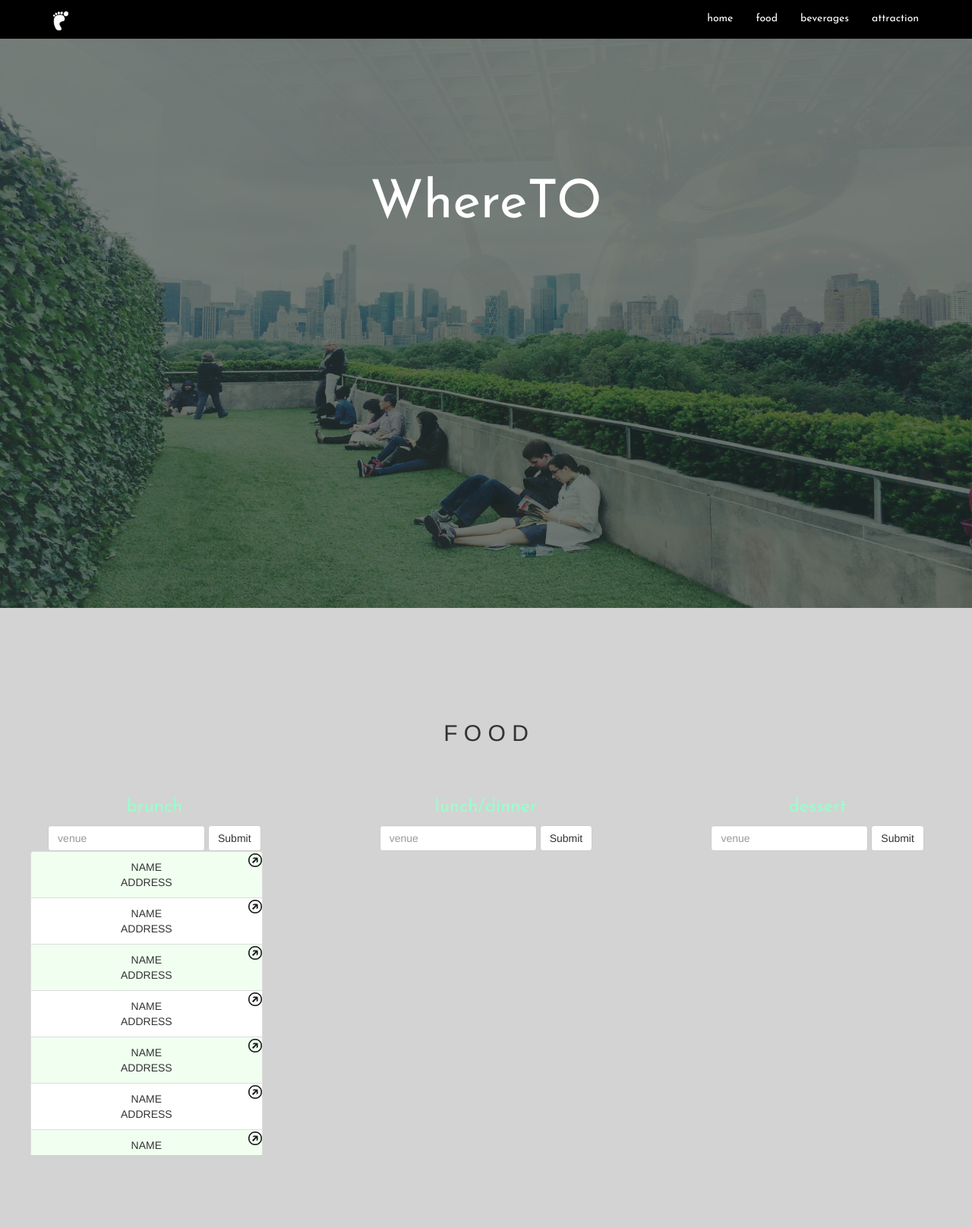
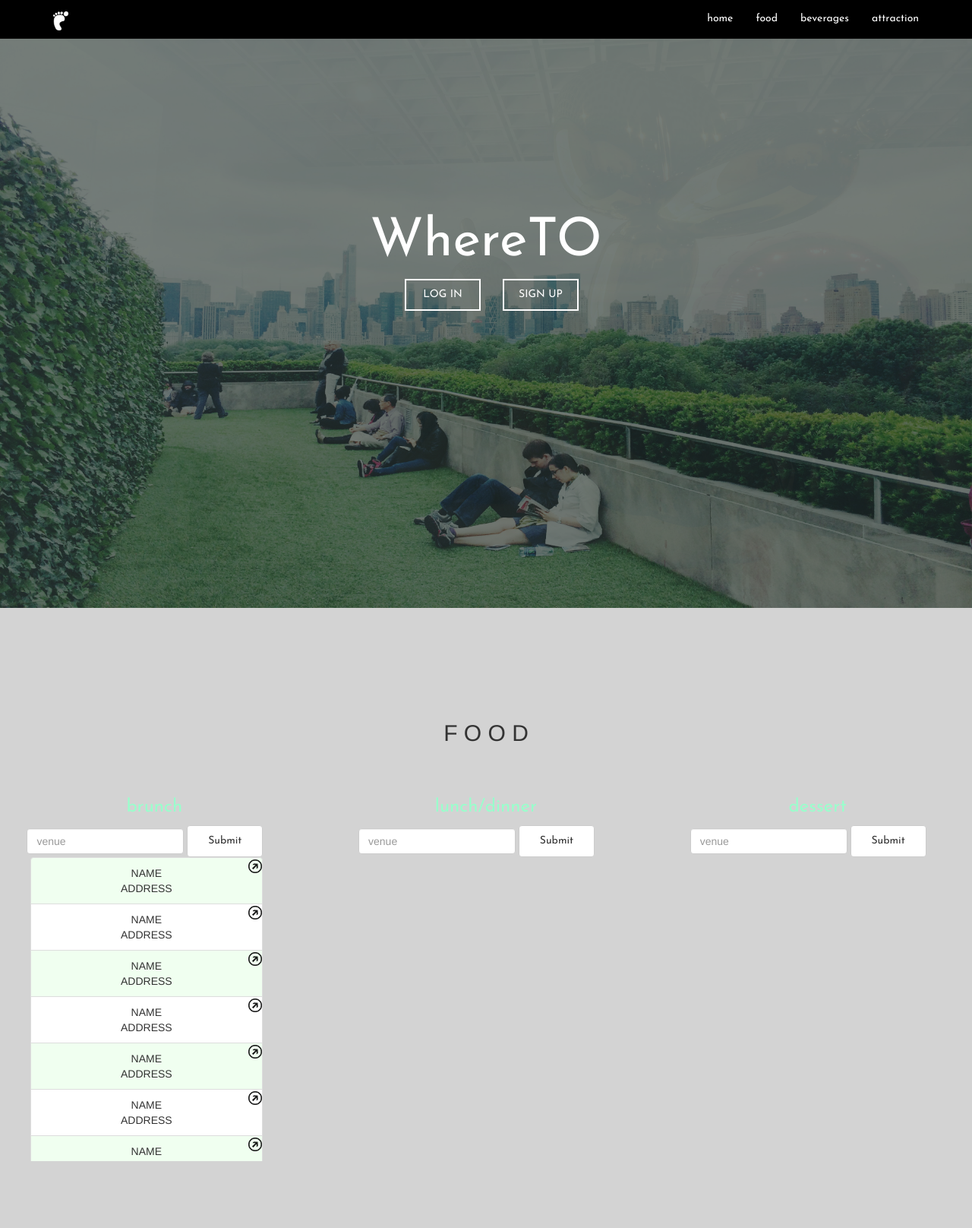
Before and after one commit to anniebae/WhereTO, a web app: file index.html in a window 1280 px wide. Shown: the top 1616 px of the page at 76% size. Run offline with its HTML, style and script files only (its server is not run), Linux system fonts and the light colour scheme.

Commit message:
buttons added to landing page - signup login

```diff
--- a/index.html
+++ b/index.html
@@ -54,6 +54,10 @@
     </div>
     <div class="text-layer wow fadeIn">
       <h1>WhereTO</h1>
+      <ul class="authenticate">
+        <li><button>LOG IN</button></li>
+        <li><button>SIGN UP</button></li>
+      </ul>
     </div>
   </div>
 
--- a/stylesheets/styles.css
+++ b/stylesheets/styles.css
@@ -94,7 +94,22 @@ font-family: 'Josefin Sans';
   font-weight: 100;
   color: white;
   font-size: 500%;
-  margin-top: 18%;
+  margin-top: 280px;
+}
+
+ul.authenticate li {
+  display: inline-block;
+}
+
+button {
+  background: none;
+  border: 2.5px solid white;
+  color: white;
+  width: 100px;
+  height: 42px;
+  font-family: 'Josefin Sans';
+  margin: 0 25px 0 0;
+
 }
 /********************** LANDING PAGE **********************/
 
```
